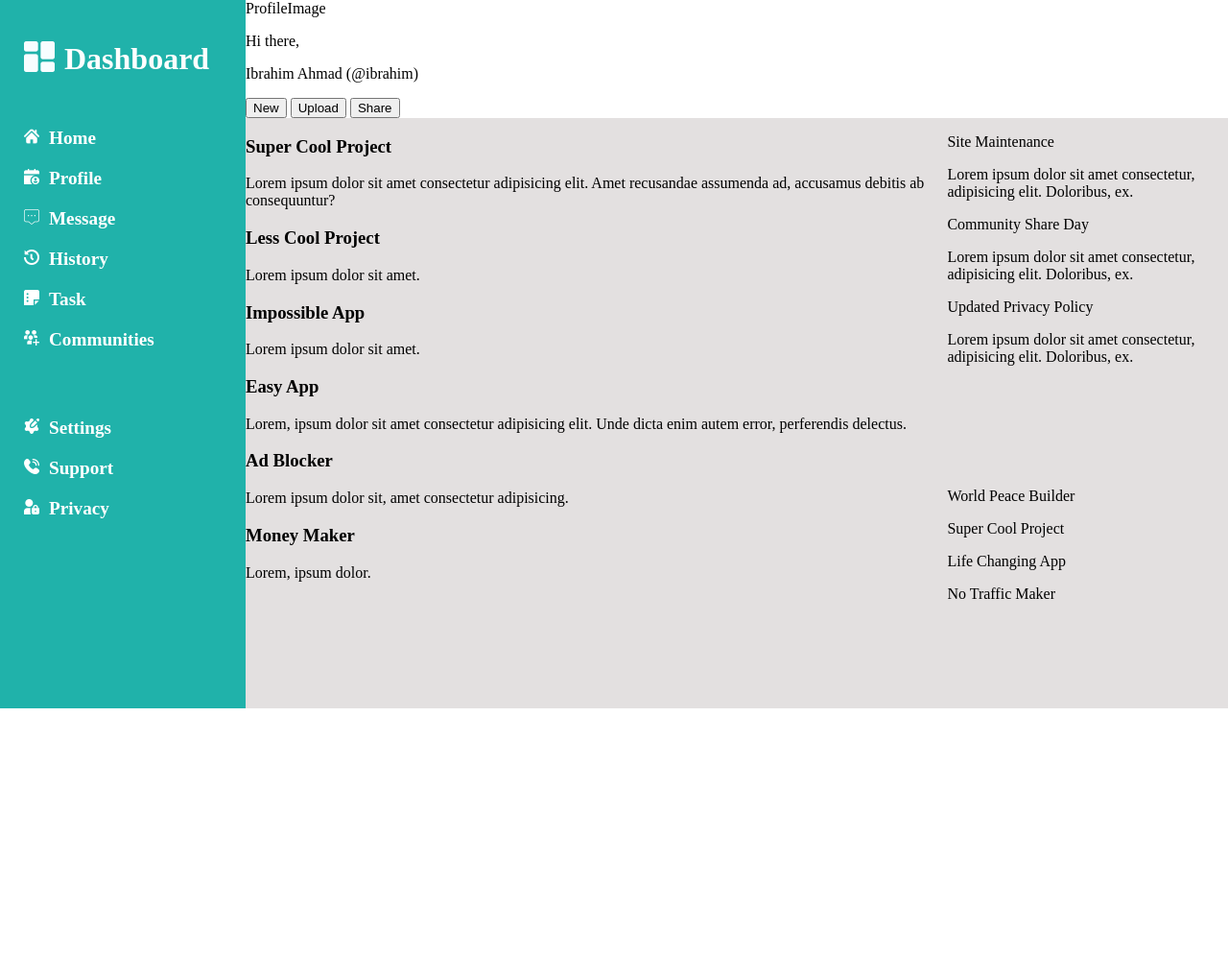
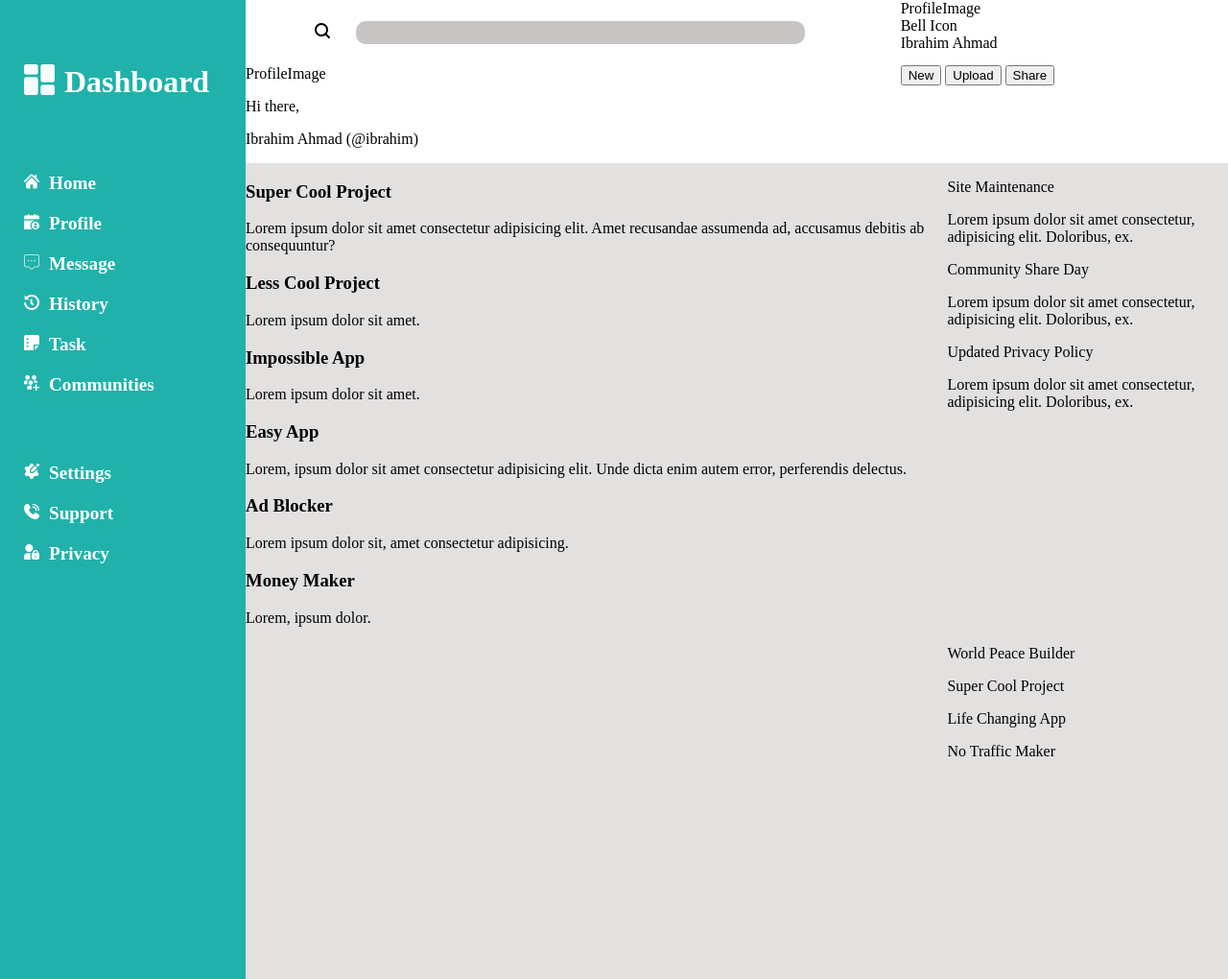
Before and after one commit to ibrahimcode85/Odin_Project_7_AdminDashboard, a plain HTML site: page index.html in a window 1280 px wide. Shown: the whole page at 96% size. Before the commit the page ends 800 px from the top, so only its background shows below. Drawn offline with Linux system fonts and the light colour scheme.

Commit message:
Add style for seacrh bar section in header.

```diff
--- a/index.html
+++ b/index.html
@@ -8,11 +8,24 @@
 </head>
 <body>
     <div class="header">
+
         <div class="header-search">
+            <label for="seacrh"><img src="Asset/search.png" class="img-icon"></label>
+            <input type="search" id="seacrh">
+        </div>
+
+        <div class="header-profile">
+            <div class="profile-image">ProfileImage</div>
+            <div>Bell Icon</div>
+            <div>Ibrahim Ahmad</div>
+        </div>
+
+        <div class="header-welcome">
             <div class="profile-image">ProfileImage</div>
             <p>Hi there,</p>
             <p>Ibrahim Ahmad (@ibrahim)</p>
         </div>
+
         <div class="header-action">
             <ul class="action-button">
                 <button>New</button>
--- a/style.css
+++ b/style.css
@@ -8,6 +8,9 @@ body{
 .header{
     background-color: white;
     grid-column: 2;
+    display: grid;
+    grid-template-columns: 2fr 1fr;
+    grid-template-rows: 1fr 1.5fr;
 }
 
 .side-bar{
@@ -74,3 +77,24 @@ li{
 .projects{
     grid-row: span 2;
 }
+
+.header-search{
+    display: grid;
+    grid-template-columns: 1fr 6fr;
+    align-items: center;
+    justify-items: end;
+}
+
+input[type="search"]{
+    background-color: rgb(202, 197, 197);
+    border: none;
+    height: 1.5rem;
+    width: 80%;
+    padding: 5px;
+    border-radius: 10px;
+    margin-right: 100px;
+}
+
+.img-icon-search{
+    width: 32px;
+}
```
Also changed, not shown: Asset/bell-ring.png (added), Asset/profile-pic.png (added), Asset/search.png (added).
